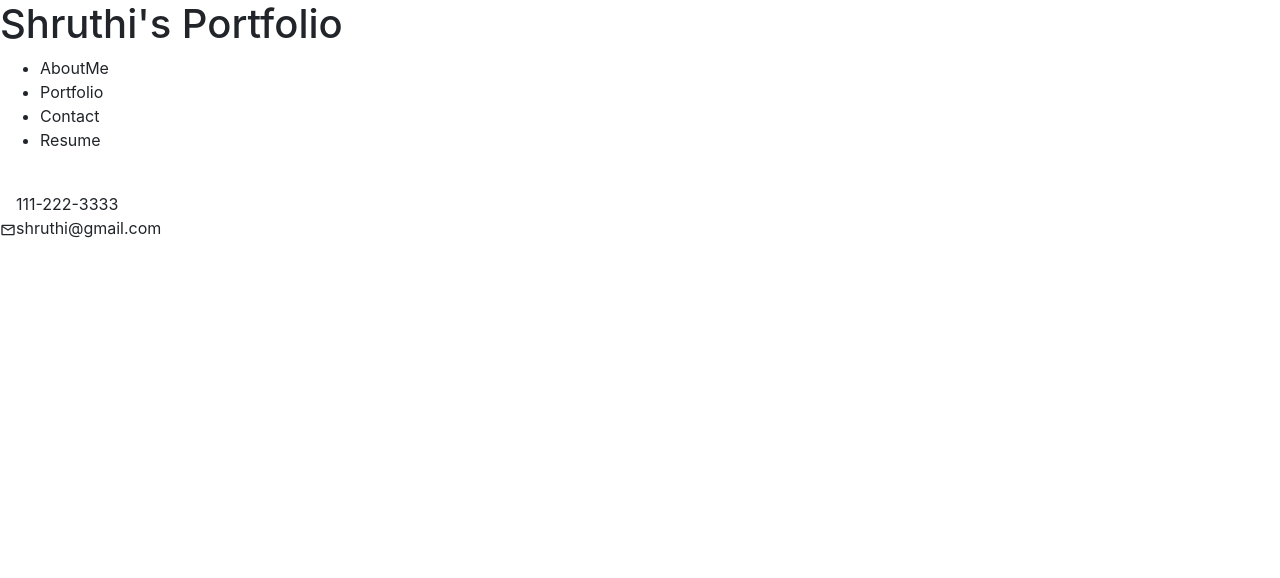
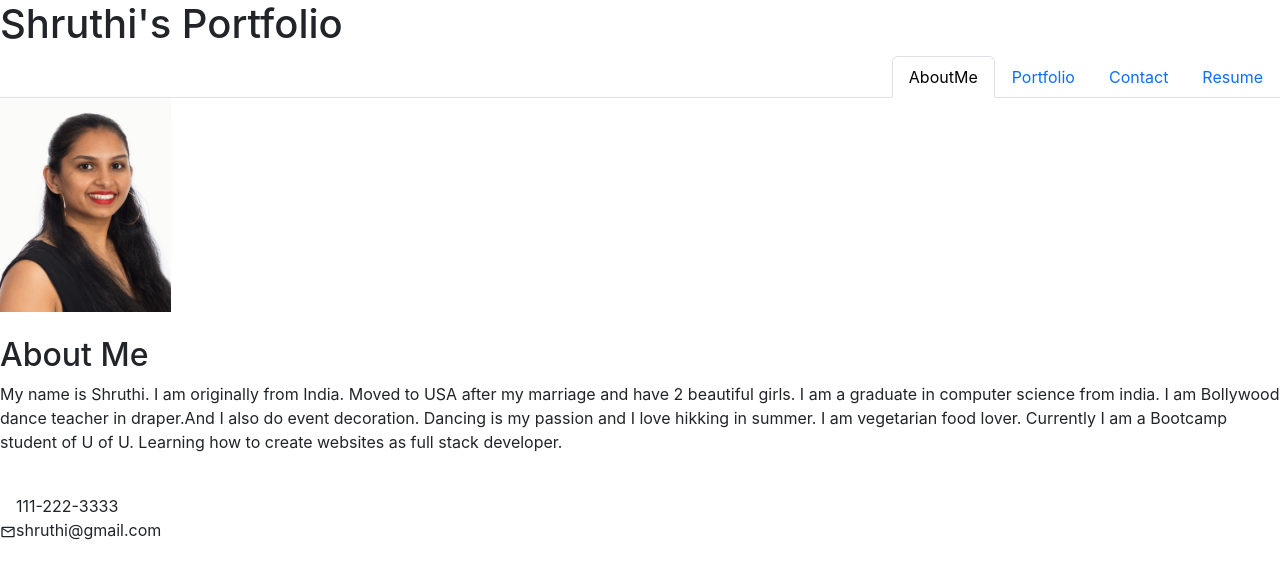
Before and after one commit to shruthisalimath/Shruthi-Portfolio-React, a React (Create React App) app: page / in a window 1280 px wide. Shown: the top 578 px of the page. Built offline with nearby package versions, Linux system fonts and the light colour scheme; some icons are missing.

Commit message:
Added about me page to render
modified navigation.js

```diff
--- a/src/App.js
+++ b/src/App.js
@@ -1,22 +1,49 @@
-import React from 'react';
+import React, { useState } from 'react';
 import './App.css';
 import Header from './components/Header';
 import Footer from './components/Footer';
 
-// import AboutMe from './components/pages/AboutMe';
-// import Contact from './components/pages/Contact';
-// import Portfolio from './components/pages/Portfolio';
-// import Resume from './components/pages/Resume';
+import AboutMe from './components/pages/AboutMe';
+import Contact from './components/pages/Contact';
+import Portfolio from './components/pages/Portfolio';
+import Resume from './components/pages/Resume';
 
 function App() {
+  const [currentPage, handlePageChange] = useState('AboutMe');
 
-  return (
+  const renderPage = () => {
+    switch(currentPage) {
+      case "Portfolio":
+        return <Portfolio />;
+      case "Contact":
+        return <Contact />;
+      case "Resume":
+        return <Resume />;
+      default:
+        return <AboutMe/>;
+    }
+  };
+  return(
+    <div className= "MyPortfolio">
+      <Header
+      currentPage={currentPage}
+      handlePageChange={handlePageChange} />
       <div>
-      <Header />
+        {renderPage(currentPage)}
+      </div>
       <Footer />
     </div>
   );
 }
+// function App() {
+
+//   return (
+//     <div>
+//       <Header />
+//       <Footer />
+//       </div>
+//   );
+// }
 
 
 
--- a/src/components/Navigation.js
+++ b/src/components/Navigation.js
@@ -1,24 +1,44 @@
 import React from 'react';
+import Nav from 'react-bootstrap/Nav';
 
-function Navigation(props) {
-    const { currentPage, handlePageChange } = props
-    const tabs = ['AboutMe', 'Portfolio', 'Contact', 'Resume'];
+function Navigation() {
     return (
-        <nav>
-            <ul className='flex-row'>
-                {tabs.map(tab => (
-                    <li className='mx-2' key={tab}>
-                        <a href={'#' + tab.toLocaleLowerCase()}
-                        onClick={() => handlePageChange(tab)}
-                        className={currentPage === tab ? 'navActive' : 'nav-link'}
-                        key={tab} >
-                            {tab}
-                        </a>
-                    </li>
-                ))}
-            </ul>
-        </nav>
-    );
+        <Nav className="justify-content-end" variant="tabs" defaultActiveKey="/AboutMe">
+          <Nav.Item>
+            <Nav.Link href="/AboutMe">AboutMe</Nav.Link>
+          </Nav.Item>
+          <Nav.Item>
+            <Nav.Link eventKey="link-1" >Portfolio</Nav.Link>
+          </Nav.Item>
+          <Nav.Item>
+          <Nav.Link eventKey="link-2" >Contact</Nav.Link>
+          </Nav.Item>
+          <Nav.Item>
+          <Nav.Link eventKey="link-3" >Resume</Nav.Link>
+          </Nav.Item>
+        </Nav>
+      );
 }
 
+// function Navigation(props) {
+//     const { currentPage, handlePageChange } = props
+//     const tabs = ['AboutMe', 'Portfolio', 'Contact', 'Resume'];
+//     return (
+//         <nav>
+//             <ul className='flex-row'>
+//                 {tabs.map(tab => (
+//                     <li className='mx-2' key={tab}>
+//                         <a href={'#' + tab.toLocaleLowerCase()}
+//                         onClick={() => handlePageChange(tab)}
+//                         className={currentPage === tab ? 'navActive' : 'nav-link'}
+//                         key={tab} >
+//                             {tab}
+//                         </a>
+//                     </li>
+//                 ))}
+//             </ul>
+//         </nav>
+//     );
+// }
+
 export default Navigation;
--- a/src/components/pages/AboutMe.js
+++ b/src/components/pages/AboutMe.js
@@ -1,22 +1,34 @@
 import React from "react";
+import profilePic from "../../assets/images/profilepic.jpg";
+import Figure from 'react-bootstrap/Figure';
 
 const AboutMe = () => (
     <div>
-        <div className='AboutMe'>
-            <h2>About Me</h2>
-        </div>
-        <div className='AboutMe'>
-            <img  src={require('../../assets/images/profilepic.jpg').default}
+
+        <div className='MyPic'>
+            <Figure>
+                <Figure.Image
+                    width={171}
+                    height={180}
+                    alt="Profile"
+                    src={profilePic}
+                />
+                </Figure>
+                {/* <img  src={profilePic}
             alt="Profile"
             className= "prfileImg"
-            key="Profile"/>
+            key="Profile"/> */}
         </div>
-        <div className='AboutMe'>
+
+         <div className='AboutMe'>
+            <h2>About Me</h2>
+         </div>
+         <div className='AboutMe'>
             <p>
-            My name is Shruthi. I am originally from India. Moved to USA after my marriage and have 2 beautiful girls.
-            I am a graduate in computer science from india. I am Bollywood dance teacher in draper.And I also do event decoration.
-            Dancing is my passion and I love hikking in summer. I am vegetarian food lover.
-            Currently I am a Bootcamp student of U of U. Learning how to create websites usinging HTML,CSS and JavaScript.
+                My name is Shruthi. I am originally from India. Moved to USA after my marriage and have 2 beautiful girls.
+                I am a graduate in computer science from india. I am Bollywood dance teacher in draper.And I also do event decoration.
+                Dancing is my passion and I love hikking in summer. I am vegetarian food lover.
+                Currently I am a Bootcamp student of U of U. Learning how to create websites as full stack developer.
             </p>
         </div>
     </div>
```
Lines whose indentation alone changed are shown as unchanged.
